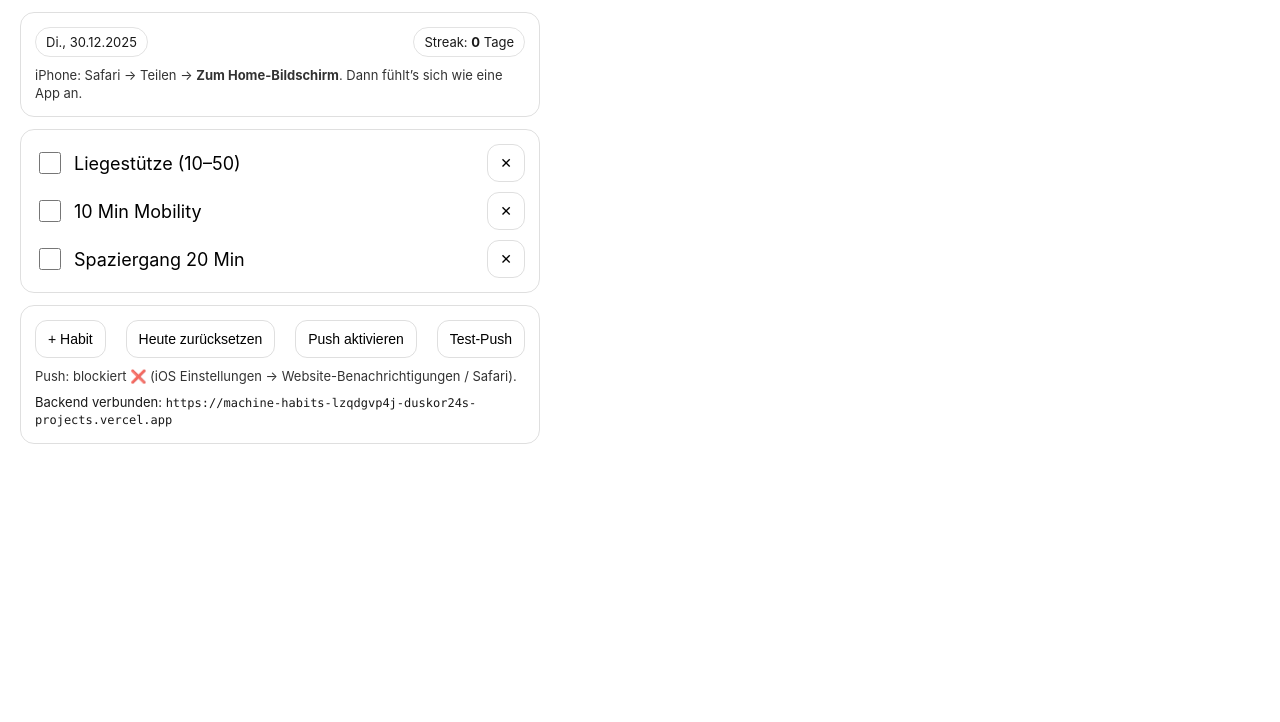
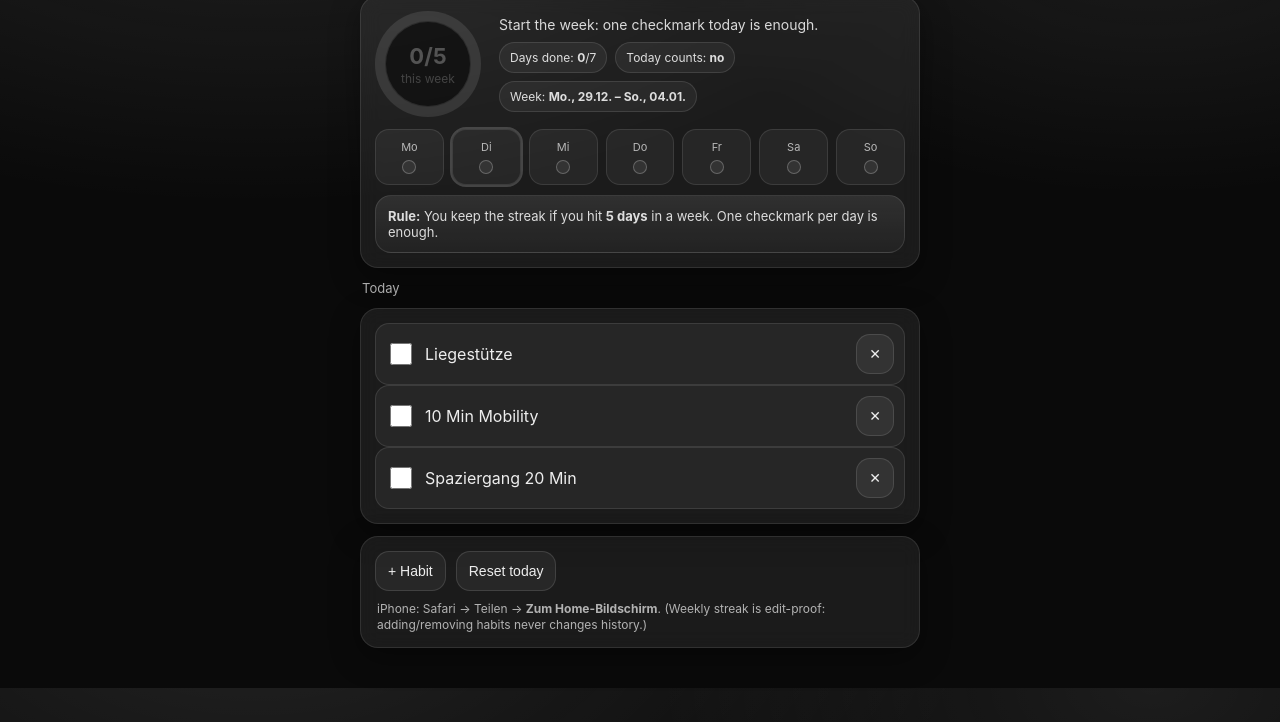
Before and after one commit to duskor24/machine-habits, a website: page docs/index.html in a window 1280 px wide. Shown: the part 78-800 px from the top of the page. Drawn offline with Linux system fonts and the light colour scheme.

Commit message:
Update index.html

```diff
--- a/docs/index.html
+++ b/docs/index.html
@@ -9,117 +9,335 @@
   <title>Machine Habits</title>
   <style>
     :root { color-scheme: light dark; }
-    body { font-family: -apple-system, system-ui, Segoe UI, Roboto, Arial, sans-serif; margin: 0; padding: 20px; max-width: 520px; }
-    h1 { margin: 0 0 6px; font-size: 22px; }
-    .sub { opacity: .7; margin: 0 0 18px; }
-    .card { border: 1px solid rgba(127,127,127,.25); border-radius: 14px; padding: 14px; margin: 12px 0; }
-    .row { display:flex; align-items:center; justify-content:space-between; gap: 10px; }
-    label { display:flex; align-items:center; gap: 10px; font-size: 18px; }
+    body {
+      font-family: -apple-system, system-ui, Segoe UI, Roboto, Arial, sans-serif;
+      margin: 0;
+      background: radial-gradient(1200px 600px at 20% -10%, rgba(255,255,255,.10), transparent 60%),
+                  radial-gradient(900px 500px at 90% 0%, rgba(255,255,255,.08), transparent 55%),
+                  rgba(0,0,0,.96);
+      color: rgba(255,255,255,.92);
+    }
+    .wrap { max-width: 560px; margin: 0 auto; padding: 18px 16px 28px; }
+    .topbar { display:flex; align-items:center; justify-content:space-between; gap:12px; margin-bottom: 14px; }
+    .title { display:flex; flex-direction:column; gap:2px; }
+    h1 { margin: 0; font-size: 20px; letter-spacing: .2px; }
+    .sub { margin:0; font-size: 13px; opacity:.72; }
+
+    .card {
+      background: rgba(255,255,255,.07);
+      border: 1px solid rgba(255,255,255,.10);
+      border-radius: 18px;
+      box-shadow: 0 10px 30px rgba(0,0,0,.35);
+      padding: 14px;
+      backdrop-filter: blur(10px);
+      -webkit-backdrop-filter: blur(10px);
+      margin: 12px 0;
+    }
+
+    .grid2 { display:grid; grid-template-columns: 110px 1fr; gap: 14px; align-items:center; }
+    .ring {
+      width: 106px; height: 106px; border-radius: 999px;
+      background: conic-gradient(rgba(255,255,255,.92) var(--p), rgba(255,255,255,.10) 0);
+      display:flex; align-items:center; justify-content:center;
+      position: relative;
+    }
+    .ring::after{
+      content:"";
+      width: 84px; height: 84px; border-radius: 999px;
+      background: rgba(0,0,0,.65);
+      border: 1px solid rgba(255,255,255,.10);
+      position:absolute;
+    }
+    .ring .ringText{
+      position:relative;
+      display:flex; flex-direction:column; align-items:center; justify-content:center;
+      gap:2px;
+    }
+    .ring .big { font-size: 22px; font-weight: 700; letter-spacing:.2px; }
+    .ring .small { font-size: 12px; opacity:.75; }
+
+    .metricRow { display:flex; flex-wrap:wrap; gap:8px; margin-top: 8px; }
+    .pill {
+      padding: 7px 10px;
+      border-radius: 999px;
+      border: 1px solid rgba(255,255,255,.12);
+      background: rgba(255,255,255,.06);
+      font-size: 12px;
+      opacity:.92;
+    }
+    .pill b { font-weight: 700; }
+
+    .weekRow { display:flex; gap: 8px; margin-top: 12px; justify-content:space-between; }
+    .day {
+      width: 100%;
+      display:flex; flex-direction:column; align-items:center; gap:6px;
+      padding: 10px 6px;
+      border-radius: 14px;
+      border: 1px solid rgba(255,255,255,.10);
+      background: rgba(255,255,255,.05);
+    }
+    .dow { font-size: 11px; opacity:.72; }
+    .dot {
+      width: 12px; height: 12px; border-radius: 999px;
+      border: 1px solid rgba(255,255,255,.25);
+      background: rgba(255,255,255,.06);
+    }
+    .day.done .dot { background: rgba(255,255,255,.92); border-color: rgba(255,255,255,.92); }
+    .day.today { outline: 2px solid rgba(255,255,255,.18); }
+
+    .sectionTitle { margin: 8px 2px 10px; font-size: 13px; opacity:.72; }
+    .habit { display:flex; align-items:center; justify-content:space-between; gap: 10px; padding: 10px 10px; border-radius: 14px;
+             border: 1px solid rgba(255,255,255,.10); background: rgba(255,255,255,.05); }
+    .habit label { display:flex; align-items:center; gap: 10px; font-size: 16px; }
     input[type="checkbox"] { width: 22px; height: 22px; }
-    button { border: 1px solid rgba(127,127,127,.25); border-radius: 12px; padding: 10px 12px; background: transparent; font-size: 14px; }
+    .btnRow { display:flex; gap: 10px; flex-wrap:wrap; }
+    button {
+      border: 1px solid rgba(255,255,255,.12);
+      border-radius: 14px;
+      padding: 11px 12px;
+      background: rgba(255,255,255,.06);
+      color: rgba(255,255,255,.92);
+      font-size: 14px;
+      -webkit-tap-highlight-color: transparent;
+    }
     button:active { transform: scale(.98); }
-    .small { font-size: 13px; opacity: .8; line-height: 1.35; }
-    .pill { padding: 6px 10px; border-radius: 999px; border: 1px solid rgba(127,127,127,.25); font-size: 13px; opacity: .9; }
-    .grid { display:grid; grid-template-columns: 1fr; gap: 10px; }
-    .warn { opacity:.9; font-size: 13px; line-height:1.35; }
-    code { font-family: ui-monospace, SFMono-Regular, Menlo, Monaco, Consolas, monospace; font-size: 12px; }
+    .muted { font-size: 12px; opacity:.72; line-height:1.35; margin: 10px 2px 0; }
+
+    .cta {
+      margin-top: 10px;
+      border-radius: 16px;
+      padding: 12px;
+      border: 1px solid rgba(255,255,255,.12);
+      background: linear-gradient(180deg, rgba(255,255,255,.10), rgba(255,255,255,.04));
+      font-size: 13px;
+      opacity:.92;
+    }
+    .cta b { font-weight: 700; }
   </style>
 </head>
 <body>
+  <div class="wrap">
+    <div class="topbar">
+      <div class="title">
         <h1>Machine Habits</h1>
-  <p class="sub">Haken setzen. Streak halten. Nicht diskutieren. 😄</p>
+        <p class="sub" id="subtitle">—</p>
+      </div>
+      <div class="pill">Weekly streak: <b id="weekStreak">0</b></div>
+    </div>
 
     <div class="card">
-    <div class="row">
-      <div class="pill" id="todayLabel"></div>
-      <div class="pill">Streak: <b id="streak">0</b> Tage</div>
+      <div class="grid2">
+        <div class="ring" id="ring" style="--p:0deg">
+          <div class="ringText">
+            <div class="big" id="weekScore">0/5</div>
+            <div class="small">this week</div>
           </div>
-    <p class="small" style="margin:10px 0 0">
-      iPhone: Safari → Teilen → <b>Zum Home-Bildschirm</b>. Dann fühlt’s sich wie eine App an.
+        </div>
+        <div>
+          <div style="font-size:14px; opacity:.9; line-height:1.35" id="motivation">
+            —
+          </div>
+          <div class="metricRow">
+            <div class="pill">Days done: <b id="daysDone">0</b>/7</div>
+            <div class="pill">Today counts: <b id="todayCounts">no</b></div>
+            <div class="pill">Week: <b id="weekLabel">—</b></div>
+          </div>
+        </div>
+      </div>
+
+      <div class="weekRow" id="weekRow"></div>
+
+      <div class="cta" id="cta">
+        <b>Rule:</b> You keep the streak if you hit <b>5 days</b> in a week. One checkmark per day is enough.
+      </div>
+    </div>
+
+    <div class="sectionTitle">Today</div>
+    <div class="card" id="habits"></div>
+
+    <div class="card">
+      <div class="btnRow">
+        <button id="btnAdd">+ Habit</button>
+        <button id="btnResetToday">Reset today</button>
+      </div>
+      <p class="muted">
+        iPhone: Safari → Teilen → <b>Zum Home-Bildschirm</b>. (Weekly streak is edit-proof: adding/removing habits never changes history.)
       </p>
     </div>
 
-  <div class="card grid" id="habits"></div>
-
-  <div class="card">
-    <div class="row" style="flex-wrap:wrap">
-      <button id="btnAdd">+ Habit</button>
-      <button id="btnReset">Heute zurücksetzen</button>
-      <button id="btnPush">Push aktivieren</button>
-      <button id="btnTestPush">Test-Push</button>
-    </div>
-    <p class="small" id="pushHelp" style="margin:10px 0 0"></p>
-    <p class="warn" id="apiHelp" style="margin:8px 0 0"></p>
   </div>
 
   <script>
-    // ========= CONFIG =========
-    // After deploying the backend to Vercel, paste its URL here, e.g.:
-    // const API_BASE = "https://machine-habits-lzqdgvp4j-duskor24s-projects.vercel.app";
-    const API_BASE = "https://machine-habits-lzqdgvp4j-duskor24s-projects.vercel.app";
-    // ==========================
+    const $ = (id) => document.getElementById(id);
+    const KEY = "machine_habits_weekly_v1";
 
-    const $ = (id) => document.getElementById(id);
-    const key = "machine_habits_v2";
-
-    function ymd(d = new Date()) {
-      const yyyy = d.getFullYear();
-      const mm = String(d.getMonth()+1).padStart(2,"0");
-      const dd = String(d.getDate()).padStart(2,"0");
-      return `${yyyy}-${mm}-${dd}`;
+    // --- date helpers ---
+    const pad2 = (n) => String(n).padStart(2,"0");
+    function ymd(d=new Date()){
+      return `${d.getFullYear()}-${pad2(d.getMonth()+1)}-${pad2(d.getDate())}`;
     }
-    function prettyDate(d = new Date()) {
-      return d.toLocaleDateString("de-DE", { weekday:"short", day:"2-digit", month:"2-digit", year:"numeric" });
+    function parseYMD(s){
+      const [y,m,da] = s.split("-").map(Number);
+      return new Date(y, m-1, da);
+    }
+    function addDays(d, n){
+      const x = new Date(d); x.setDate(x.getDate()+n); return x;
+    }
+    function startOfWeekMonday(d){
+      // Monday as week start (Germany)
+      const x = new Date(d);
+      const day = x.getDay(); // 0 Sun ... 1 Mon ...
+      const diff = (day === 0 ? -6 : 1 - day);
+      x.setDate(x.getDate() + diff);
+      x.setHours(0,0,0,0);
+      return x;
+    }
+    function formatDE(d){
+      return d.toLocaleDateString("de-DE",{ weekday:"short", day:"2-digit", month:"2-digit" });
+    }
+    function isoWeekLabel(d){
+      const s = startOfWeekMonday(d);
+      const e = addDays(s,6);
+      return `${formatDE(s)} – ${formatDE(e)}`;
     }
 
-    function load() {
-      const raw = localStorage.getItem(key);
-      if (!raw) {
+    // Week key: YYYY-Www based on Monday start (simple & stable)
+    function weekKey(d){
+      const s = startOfWeekMonday(d);
+      // compute ISO-ish week number by taking Thursday reference
+      const th = addDays(s, 3);
+      const yearStart = startOfWeekMonday(new Date(th.getFullYear(),0,4));
+      const weekNo = Math.floor((startOfWeekMonday(th) - yearStart) / (7*24*3600*1000)) + 1;
+      return `${th.getFullYear()}-W${pad2(weekNo)}`;
+    }
+
+    // --- state ---
+    function defaultState(){
       return {
         habits: [
-            { id: crypto.randomUUID(), name: "Liegestütze (10–50)", done:false },
-            { id: crypto.randomUUID(), name: "10 Min Mobility", done:false },
-            { id: crypto.randomUUID(), name: "Spaziergang 20 Min", done:false }
+          { id: crypto.randomUUID(), name: "Liegestütze", doneToday:false },
+          { id: crypto.randomUUID(), name: "10 Min Mobility", doneToday:false },
+          { id: crypto.randomUUID(), name: "Spaziergang 20 Min", doneToday:false }
         ],
-          lastDate: ymd(),
-          streak: 0
+        history: {},      // { "YYYY-MM-DD": { didAny: true } }
+        lastDate: ymd()
       };
     }
-      return JSON.parse(raw);
+    function load(){
+      const raw = localStorage.getItem(KEY);
+      if (!raw) return defaultState();
+      try { return JSON.parse(raw); } catch { return defaultState(); }
     }
-    function save(state) { localStorage.setItem(key, JSON.stringify(state)); }
-    function allDone(state) { return state.habits.length > 0 && state.habits.every(h => h.done); }
+    function save(st){ localStorage.setItem(KEY, JSON.stringify(st)); }
 
-    function rolloverIfNewDay(state) {
-      const today = ymd();
-      if (state.lastDate === today) return state;
-
-      if (allDone(state)) state.streak += 1;
-      else state.streak = 0;
-
-      state.habits = state.habits.map(h => ({...h, done:false}));
-      state.lastDate = today;
-      save(state);
-      return state;
+    function ensureDay(st, dayStr){
+      if (!st.history[dayStr]) st.history[dayStr] = { didAny: false };
+      return st.history[dayStr];
     }
 
-    function escapeHtml(s) {
-      return s.replace(/[&<>"']/g, c => ({'&':'&amp;','<':'&lt;','>':'&gt;','"':'&quot;',"'":'&#39;'}[c]));
+    // Daily rollover: reset checkboxes, do NOT change history.
+    function rolloverIfNewDay(st){
+      const today = ymd();
+      if (st.lastDate === today) return st;
+
+      // reset todays checkboxes
+      st.habits = st.habits.map(h => ({...h, doneToday:false}));
+      st.lastDate = today;
+      save(st);
+      return st;
     }
 
-    function render(state) {
-      $("todayLabel").textContent = prettyDate(new Date());
-      $("streak").textContent = state.streak;
+    // --- weekly stats ---
+    function weekDays(d=new Date()){
+      const s = startOfWeekMonday(d);
+      return Array.from({length:7}, (_,i)=> addDays(s,i));
+    }
+    function countDaysDoneInWeek(st, d=new Date()){
+      const days = weekDays(d);
+      let c=0;
+      for (const dd of days){
+        const k = ymd(dd);
+        if (st.history[k]?.didAny) c++;
+      }
+      return c;
+    }
+    function weekQualified(st, d){ return countDaysDoneInWeek(st,d) >= 5; }
 
+    function weeklyStreak(st){
+      // Count consecutive qualified weeks ending at LAST COMPLETED week (Sun of last week).
+      const today = new Date();
+      const thisWeekStart = startOfWeekMonday(today);
+      const lastWeekStart = addDays(thisWeekStart, -7);
+
+      let streak=0;
+      let cursor = lastWeekStart;
+
+      while (true){
+        if (!weekQualified(st, cursor)) break;
+        streak++;
+        cursor = addDays(cursor, -7);
+      }
+      return streak;
+    }
+
+    function motivationText(daysDone){
+      if (daysDone >= 5) return "Week secured. Everything now is bonus.";
+      if (daysDone === 4) return "One more day and the week is locked.";
+      if (daysDone === 3) return "Two more days to secure the week.";
+      if (daysDone === 2) return "Nice. Three more days and you keep the streak.";
+      if (daysDone === 1) return "Good start. Four more days to lock it.";
+      return "Start the week: one checkmark today is enough.";
+    }
+
+    // --- rendering ---
+    function render(st){
+      const today = new Date();
+      const todayStr = ymd(today);
+      const dayObj = ensureDay(st, todayStr);
+
+      $("subtitle").textContent = new Date().toLocaleDateString("de-DE",{ weekday:"long", day:"2-digit", month:"2-digit", year:"numeric" });
+
+      const daysDone = countDaysDoneInWeek(st, today);
+      $("daysDone").textContent = daysDone;
+      $("todayCounts").textContent = dayObj.didAny ? "yes" : "no";
+      $("weekLabel").textContent = isoWeekLabel(today);
+
+      const streakWeeks = weeklyStreak(st);
+      $("weekStreak").textContent = streakWeeks;
+
+      $("motivation").textContent = motivationText(daysDone);
+
+      // progress ring: 0..5 mapped to 0..360
+      const goal = 5;
+      const p = Math.min(daysDone, goal) / goal;
+      $("weekScore").textContent = `${Math.min(daysDone,goal)}/${goal}`;
+      $("ring").style.setProperty("--p", `${Math.round(p*360)}deg`);
+
+      // week row
+      const w = weekDays(today);
+      const row = $("weekRow");
+      row.innerHTML = "";
+      const dow = ["Mo","Di","Mi","Do","Fr","Sa","So"];
+      w.forEach((d,i)=>{
+        const k = ymd(d);
+        const done = !!st.history[k]?.didAny;
+        const isToday = k === todayStr;
+
+        const el = document.createElement("div");
+        el.className = "day" + (done ? " done":"") + (isToday ? " today":"");
+        el.innerHTML = `<div class="dow">${dow[i]}</div><div class="dot"></div>`;
+        row.appendChild(el);
+      });
+
+      // habits
       const wrap = $("habits");
       wrap.innerHTML = "";
-
-      state.habits.forEach(h => {
+      st.habits.forEach(h=>{
         const div = document.createElement("div");
-        div.className = "row";
+        div.className = "habit";
         div.innerHTML = `
           <label>
-            <input type="checkbox" ${h.done ? "checked" : ""} />
+            <input type="checkbox" ${h.doneToday ? "checked":""} />
             <span>${escapeHtml(h.name)}</span>
           </label>
           <button aria-label="delete">✕</button>
@@ -127,95 +345,61 @@
         const cb = div.querySelector("input");
         const del = div.querySelector("button");
 
-        cb.addEventListener("change", () => { h.done = cb.checked; save(state); });
-        del.addEventListener("click", () => { state.habits = state.habits.filter(x => x.id !== h.id); save(state); render(state); });
+        cb.addEventListener("change", ()=>{
+          h.doneToday = cb.checked;
+
+          // once a day counts, it stays counted for that day
+          if (cb.checked) {
+            ensureDay(st, todayStr).didAny = true;
+          }
+          save(st);
+          render(st);
+        });
+
+        del.addEventListener("click", ()=>{
+          st.habits = st.habits.filter(x => x.id !== h.id);
+          save(st);
+          render(st);
+        });
 
         wrap.appendChild(div);
       });
-
-      $("pushHelp").textContent = pushText();
-      $("apiHelp").innerHTML = apiText();
     }
 
-    function pushText() {
-      if (!("Notification" in window)) return "Push: Dein Browser kann keine Notifications.";
-      if (Notification.permission === "granted") return "Push: erlaubt ✅ (Tipp: iPhone braucht Home-Screen-Installation für echte Pushs).";
-      if (Notification.permission === "denied") return "Push: blockiert ❌ (iOS Einstellungen → Website-Benachrichtigungen / Safari).";
-      return "Push: aus. Tippe „Push aktivieren“.";
+    function escapeHtml(s){
+      return s.replace(/[&<>"']/g, c => ({'&':'&amp;','<':'&lt;','>':'&gt;','"':'&quot;',"'":'&#39;'}[c]));
     }
 
-    function apiText() {
-      if (API_BASE.includes("PASTE_YOUR_VERCEL_URL_HERE")) {
-        return `Noch kein Push-Server verbunden.<br>1) Backend auf Vercel deployen → 2) URL hier in <code>index.html</code> eintragen → 3) neu hochladen.`;
-      }
-      return `Backend verbunden: <code>${API_BASE}</code>`;
-    }
+    // --- actions ---
+    let state = rolloverIfNewDay(load());
 
-    async function registerSW() {
-      if (!("serviceWorker" in navigator)) throw new Error("No serviceWorker");
-      return navigator.serviceWorker.register("./sw.js");
-    }
-
-    function urlBase64ToUint8Array(base64String) {
-      const padding = "=".repeat((4 - (base64String.length % 4)) % 4);
-      const base64 = (base64String + padding).replace(/-/g, "+").replace(/_/g, "/");
-      const rawData = atob(base64);
-      return Uint8Array.from([...rawData].map((c) => c.charCodeAt(0)));
-    }
-
-    async function enablePush() {
-      if (API_BASE.includes("PASTE_YOUR_VERCEL_URL_HERE")) {
-        alert("Erst Backend-URL einsetzen (siehe Hinweis unten).");
-        return;
-      }
-
-      const reg = await registerSW();
-
-      const perm = await Notification.requestPermission();
-      if (perm !== "granted") { alert("Ohne Erlaubnis keine Pushs."); return; }
-
-      const r = await fetch(`${API_BASE}/api/public-key`);
-      if (!r.ok) { alert("Backend nicht erreichbar."); return; }
-      const { publicKey } = await r.json();
-
-      const sub = await reg.pushManager.subscribe({
-        userVisibleOnly: true,
-        applicationServerKey: urlBase64ToUint8Array(publicKey),
+    $("btnAdd").addEventListener("click", ()=>{
+      const name = prompt("Neues Habit (kurz):", "Wasser trinken");
+      if (!name) return;
+      state.habits.push({ id: crypto.randomUUID(), name: name.trim(), doneToday:false });
+      save(state);
+      render(state);
     });
 
-      const s = await fetch(`${API_BASE}/api/subscribe`, {
-        method: "POST",
-        headers: { "Content-Type": "application/json" },
-        body: JSON.stringify(sub),
+    $("btnResetToday").addEventListener("click", ()=>{
+      state.habits = state.habits.map(h=>({ ...h, doneToday:false }));
+      save(state);
+      render(state);
     });
-      if (!s.ok) { alert("Konnte Subscription nicht speichern."); return; }
 
-      alert("Push aktiviert ✅ (iPhone: als App am Homescreen installieren!)");
-      render(state);
-    }
-
-    async function testPush() {
-      if (API_BASE.includes("PASTE_YOUR_VERCEL_URL_HERE")) { alert("Erst Backend-URL einsetzen."); return; }
-      const r = await fetch(`${API_BASE}/api/send-test`, { method: "POST" });
-      if (!r.ok) { alert("Test-Push fehlgeschlagen."); return; }
-      alert("Test-Push gesendet ✅");
-    }
-
-    // boot
-    let state = rolloverIfNewDay(load());
     render(state);
 
-    $("btnAdd").addEventListener("click", () => {
-      const name = prompt("Neues Habit (kurz):", "10 Min Mobility");
-      if (!name) return;
-      state.habits.push({ id: crypto.randomUUID(), name: name.trim(), done:false });
-      save(state); render(state);
-    });
-    $("btnReset").addEventListener("click", () => { state.habits = state.habits.map(h => ({...h, done:false})); save(state); render(state); });
-    $("btnPush").addEventListener("click", enablePush);
-    $("btnTestPush").addEventListener("click", testPush);
+    // keep daily reset consistent even if app stays open overnight
+    setInterval(()=>{
+      const before = state.lastDate;
+      state = rolloverIfNewDay(state);
+      if (state.lastDate !== before) render(state);
+    }, 30_000);
 
-    if ("serviceWorker" in navigator) { navigator.serviceWorker.register("./sw.js").catch(()=>{}); }
+    // service worker register (for PWA installability)
+    if ("serviceWorker" in navigator) {
+      navigator.serviceWorker.register("./sw.js").catch(()=>{});
+    }
   </script>
 </body>
 </html>
```
Lines whose indentation alone changed are shown as unchanged.
